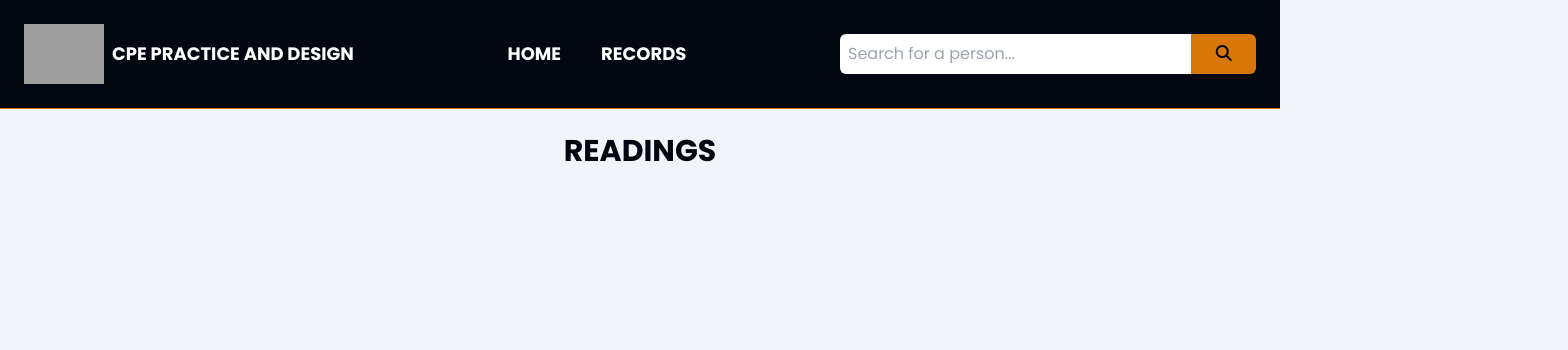
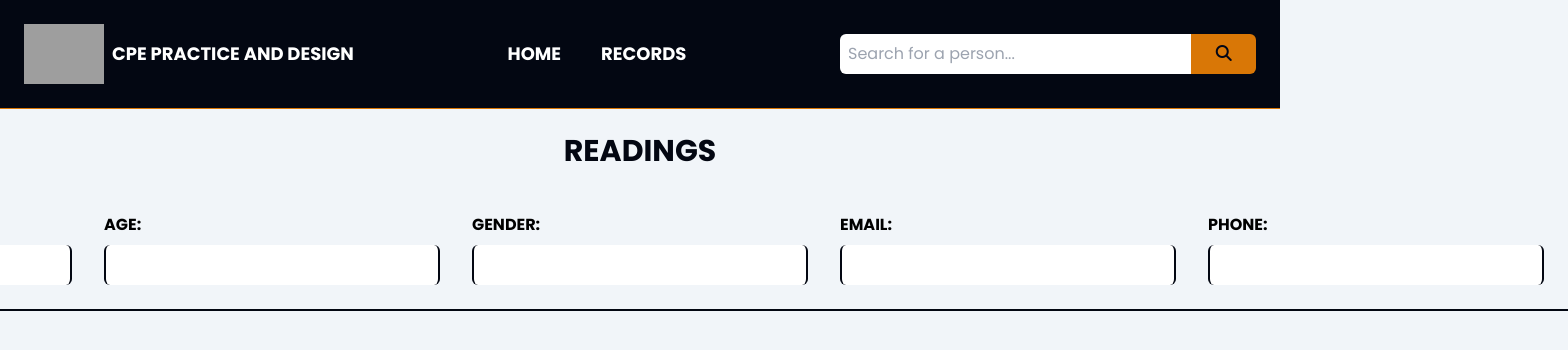
Before and after one commit to Ravend1028/CPE-PRAC-DES-FE, a React (Vite) app: page /form/readings in a window 1280 px wide. Shown: the top 350 px of the page, 1568 px wide, since content can reach past the window. Built offline with nearby package versions, Linux system fonts and the light colour scheme; grey boxes are pictures that could not be loaded.

Commit message:
vital statistics field addition

```diff
--- a/src/components/FormData.jsx
+++ b/src/components/FormData.jsx
@@ -3,11 +3,38 @@ import React from 'react'
 const FormData = () => {
   return (
     <section>
-      <div className=''>
+      <div className='border-b-2 border-gray-950 flex justify-center items-center p-6'>
         <form>
-          <label htmlFor=""></label>
-          <label htmlFor=""></label>
-          <label htmlFor=""></label>
+          <div className='flex space-x-8'>
+            <div className='flex flex-col space-y-2'>
+              <label className='font-bold uppercase' htmlFor="">Name: </label>
+              <input className='border-x-2 border-gray-950 rounded-md p-2' type="text" />
+            </div>
+
+            <div className='flex flex-col space-y-2'>
+              <label className='font-bold uppercase' htmlFor="">Age: </label>
+              <input className='border-x-2 border-gray-950 rounded-md p-2' type="text" />
+            </div>
+
+            <div className='flex flex-col space-y-2'>
+              <label className='font-bold uppercase' htmlFor="">Gender: </label>
+              <input className='border-x-2 border-gray-950 rounded-md p-2' type="text" />
+            </div>
+
+            <div className='flex flex-col space-y-2'>
+              <label className='font-bold uppercase' htmlFor="">Email: </label>
+              <input className='border-x-2 border-gray-950 rounded-md p-2' type="text" />
+            </div>
+
+            <div className='flex flex-col space-y-2'>
+              <label className='font-bold uppercase' htmlFor="">Phone: </label>
+              <input className='border-x-2 border-gray-950 rounded-md p-2' type="text" />
+            </div>
+          </div>
+
+          {/* Add Vital Statistics Here */}
+
+
         </form>
       </div>
     </section>
--- a/src/pages/Form.jsx
+++ b/src/pages/Form.jsx
@@ -1,7 +1,7 @@
 import React from 'react';
 import { useState } from 'react';
+import { Link } from 'react-router';
 import Spinner from '../components/Spinner';
-import { Link } from 'react-router';
 
 // To be worked on soon,
 // Flow will be as follow:
--- a/src/pages/Readings.jsx
+++ b/src/pages/Readings.jsx
@@ -1,6 +1,6 @@
 import React from 'react';
 import { useState } from 'react';
-import PredictionButton from '../components/PredictionButton';
+import FormData from '../components/FormData';
 
 // This one needs knowledge in woking with forms using React
 // form handling and sanitization/validations etc.
@@ -13,10 +13,7 @@ const Readings = () => {
           Readings
         </h2>
 
-
-
-
-
+        <FormData />
       </div>
     </main>
   )
```
